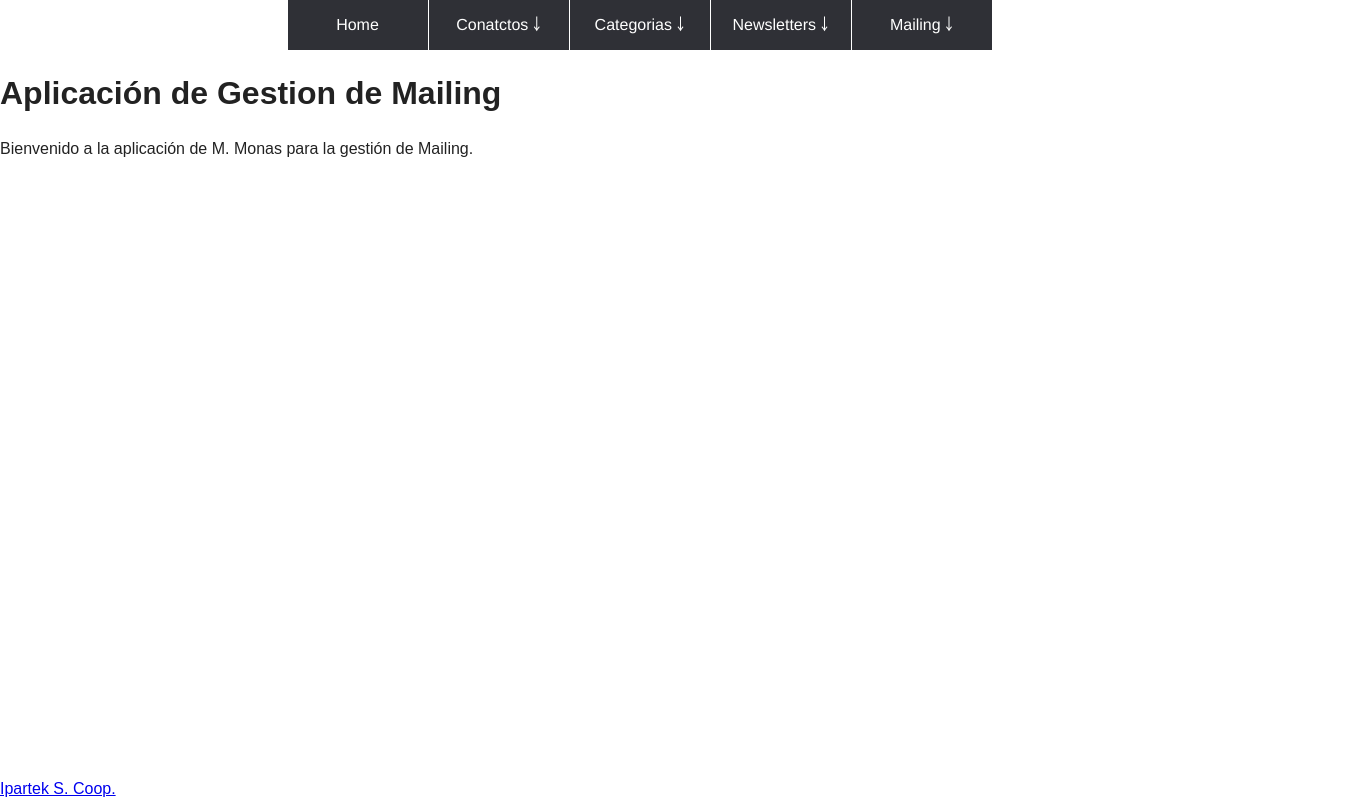
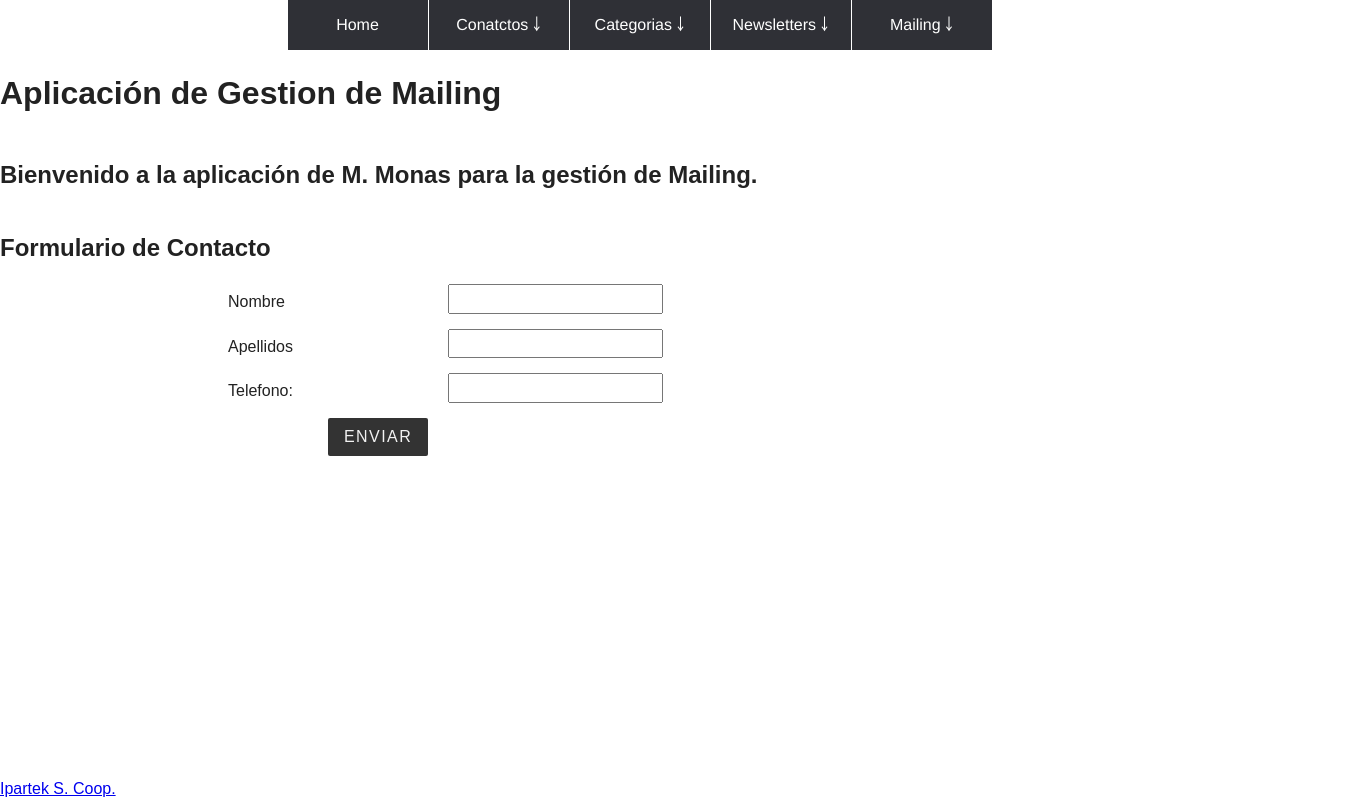
Before and after one commit to maitemona/gestion-agenda, a plain HTML site: page index.html in a window 1280 px wide. Shown: the whole page, 1352 px wide, since content can reach past the window. Drawn offline with nearby package versions, Linux system fonts and the light colour scheme.

Commit message:
Formulario Flex

```diff
--- a/css/main.css
+++ b/css/main.css
@@ -122,7 +122,68 @@ html {
 #page-body {
     flex: 1;
 }
+/***FLEX**************/
+section.flexcontainer{
+    flex-direction: column;
+}
 
+section.flexcontainer > div.flexcontainer{
+    flex-direction: row;
+    justify-content: center;
+}
+.flexcontainer {
+    display: -webkit-box;  /* OLD - iOS 6-, Safari 3.1-6, BB7 */
+    display: -ms-flexbox;  /* IE 10 */
+    display: -webkit-flex; /*  Safari 6.1+. iOS 7.1+, BB10 */
+    display: flex;         /* W3C Spec - Firefox, Chrome, Opera */
+}
+#contactForm {
+    width: 80%;
+    align-items: center;
+}
+
+#contactForm.flexcontainer{
+    flex-wrap: wrap;
+    flex-direction: column;
+}
+form .flexcontainer{
+    flex-direction: row;
+    flex-wrap: wrap;
+    justify-content: center;
+    width: 100%;
+}
+#contactForm label{
+    max-width: 220px;
+    padding-top: 7px;
+    margin-bottom: 0;
+    text-align: left;
+    flex: 1 0 120px;
+}
+
+form .flexcontainer:not(:last-child){
+    margin-bottom: 15px;
+}
+
+.text-error{
+    color: red;
+    margin-left: 15px;
+}
+form .flexcontainer div.text-error{
+    flex: 1 0 120px;
+}
+form button{
+    padding: 8px 16px;
+    border: none;
+    background: #333;
+    color: #f2f2f2;
+    text-transform: uppercase;
+    letter-spacing: .09em;
+    border-radius: 2px;
+}
+form .flexcontainer:last-child {
+    justify-content: flex-start;
+    margin-left: 200px;
+}
 /******* MENU *******/
 /*Strip the ul of padding and list styling*/
 nav {
--- a/index.html
+++ b/index.html
@@ -70,7 +70,35 @@
             <h1>Aplicación de Gestion de Mailing</h1>
         </header>
         <main id="page-body">
-            Bienvenido a la aplicación de M. Monas para la gestión de Mailing.
+            <section id="home">
+                <h2>Bienvenido a la aplicación de M. Monas para la gestión de Mailing.</h2>
+            </section>
+            <section class="flexcontainer"  id="contact">
+                <header><h2>Formulario de Contacto</h2></header>
+                <div class="flexcontainer">
+                    <form class="flexcontainer" id="contactForm" action="#" method="post">
+                        <div class="flexcontainer">
+                            <label for="nombre">Nombre</label>
+                            <input  type="text" name="nombre" id="nombre"/>
+                            <div class="text-error"></div>
+                        </div>
+                        <div class="flexcontainer">
+                            <label for="apellidos">Apellidos</label>
+                            <input  type="text" name="apellidos" id="apellidos"/>
+                            <div class="text-error"></div>
+
+                        </div>
+                        <div class="flexcontainer">
+                            <label for="telefono">Telefono:</label>
+                            <input type="text" name="telefono" id="telefono"/>
+                            <div class="text-error"></div>
+                        </div>
+                        <div class="flexcontainer">
+                            <button class="">Enviar</button>
+                        </div>
+
+                    </form>
+                </div>
         </main>
         <footer id="page-footer">
             <a href="http://formacion.ipartek.com" target="_blank">Ipartek S. Coop.</a>
--- a/js/main.js
+++ b/js/main.js
@@ -0,0 +1 @@
+$
```
